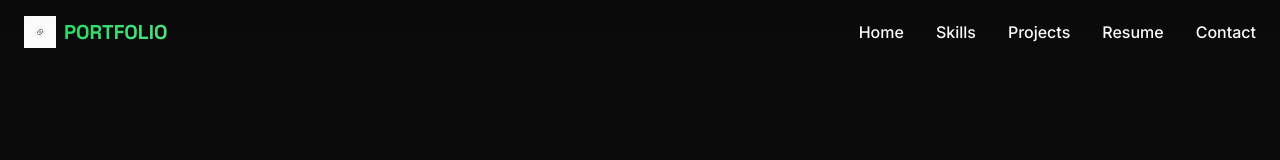
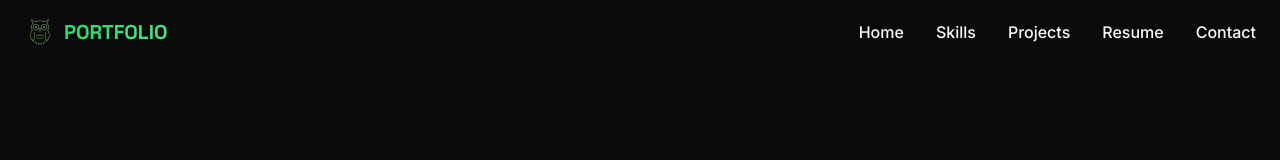
Before and after one commit to RawatPriyanshu/priyanshurawat-portfolio, a React (Vite) app: page / in a window 1280 px wide. Shown: the top 160 px of the page. Built offline with nearby package versions, Linux system fonts and the light colour scheme.

Commit message:
Update logo with provided image
Replaced the existing logo with the new image.

```diff
--- a/src/components/Footer.tsx
+++ b/src/components/Footer.tsx
@@ -1,5 +1,5 @@
 import { Github, Linkedin, Twitter, Instagram } from "lucide-react";
-import logoTransparent from "@/assets/logo-transparent.png";
+const logoUrl = "/lovable-uploads/9410b094-e5f0-4c43-9038-4348e262d29d.png";
 
 const Footer = () => {
   const currentYear = new Date().getFullYear();
@@ -34,7 +34,7 @@ const Footer = () => {
           {/* Logo and Description */}
           <div className="space-y-4">
             <div className="flex items-center space-x-2">
-              <img src={logoTransparent} alt="Logo" className="w-8 h-8" />
+              <img src={logoUrl} alt="Logo" className="w-8 h-8" />
               <span className="text-xl font-heading font-bold text-gradient">
                 PORTFOLIO
               </span>
--- a/src/components/Header.tsx
+++ b/src/components/Header.tsx
@@ -1,7 +1,7 @@
 import { useState, useEffect } from "react";
 import { Button } from "@/components/ui/button";
 import { Menu, X } from "lucide-react";
-import logoTransparent from "@/assets/logo-transparent.png";
+const logoUrl = "/lovable-uploads/9410b094-e5f0-4c43-9038-4348e262d29d.png";
 
 const Header = () => {
   const [isMenuOpen, setIsMenuOpen] = useState(false);
@@ -44,7 +44,7 @@ const Header = () => {
         <div className="flex items-center justify-between">
           {/* Logo */}
           <div className="flex items-center space-x-2">
-            <img src={logoTransparent} alt="Logo" className="w-8 h-8" />
+            <img src={logoUrl} alt="Logo" className="w-8 h-8" />
             <span className="text-xl font-heading font-bold text-gradient">
               PORTFOLIO
             </span>
```
Also changed, not shown: public/lovable-uploads/9410b094-e5f0-4c43-9038-4348e262d29d.png (added), src/assets/logo-transparent.png (deleted).
